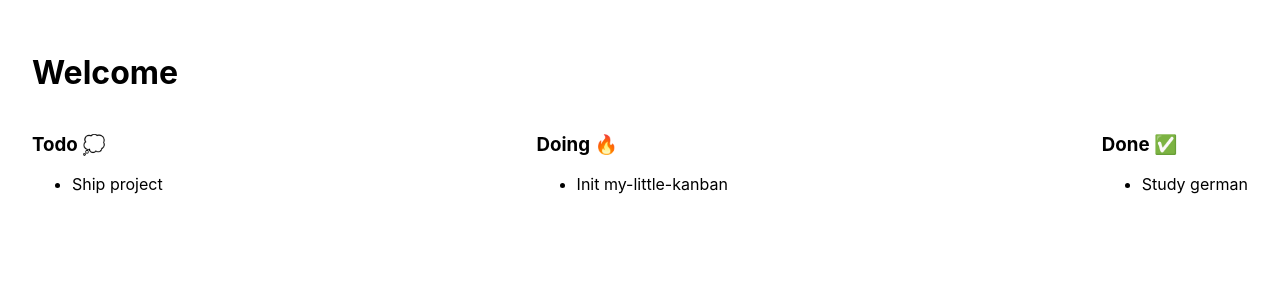
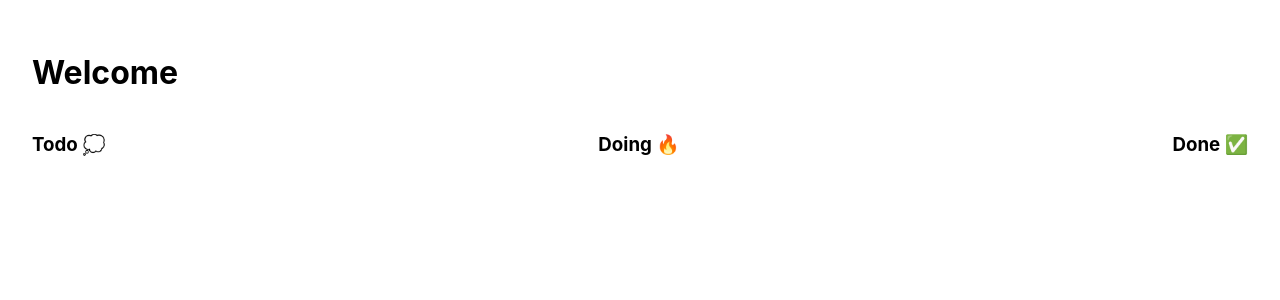
Before and after one commit to Ibcs16/my-little-kanban, a Next.js app: page / in a window 1280 px wide. Shown: the top 300 px of the page. Built offline with nearby package versions, Linux system fonts and the light colour scheme.

Commit message:
Todo listing feature

```diff
--- a/features/todos/TodoList.tsx
+++ b/features/todos/TodoList.tsx
@@ -10,7 +10,7 @@ interface StatusTitle {
   [key: string]: string;
 }
 
-const statusTitle: StatusTitle = {
+export const statusTitle: StatusTitle = {
   todo: "Todo 💭",
   doing: "Doing 🔥",
   done: "Done ✅",
@@ -24,7 +24,7 @@ const TodoList: React.FC<TodoListProps> = ({ status }) => {
   return (
     <div>
       <div>
-        <h3>{statusTitle[status]}</h3>
+        <h3>{statusTitle[status] || "No status"}</h3>
         <ul>
           {todos.map(({ id, title }) => (
             <li key={id}>{title}</li>
--- a/features/todos/todosSlice.ts
+++ b/features/todos/todosSlice.ts
@@ -12,23 +12,7 @@ interface TodoSlice {
 }
 
 const initialState: TodoSlice = {
-  items: [
-    {
-      id: "3",
-      title: "Ship project",
-      status: "todo",
-    },
-    {
-      id: "2",
-      title: "Init my-little-kanban",
-      status: "doing",
-    },
-    {
-      id: "1",
-      title: "Study german",
-      status: "done",
-    },
-  ],
+  items: [],
 };
 
 const todosSlice = createSlice({
```
Also changed, not shown: utils/test-utils.tsx (+6 -2 lines), 1 other file (tests, documents, lock files or other folders).
